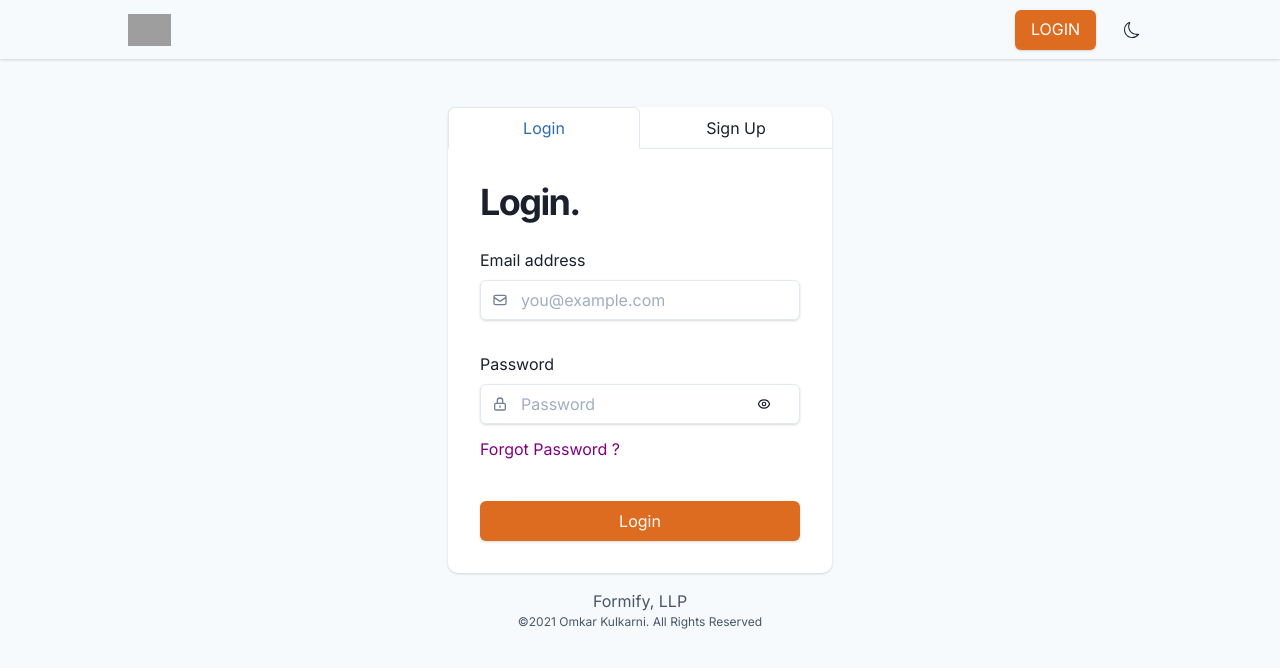
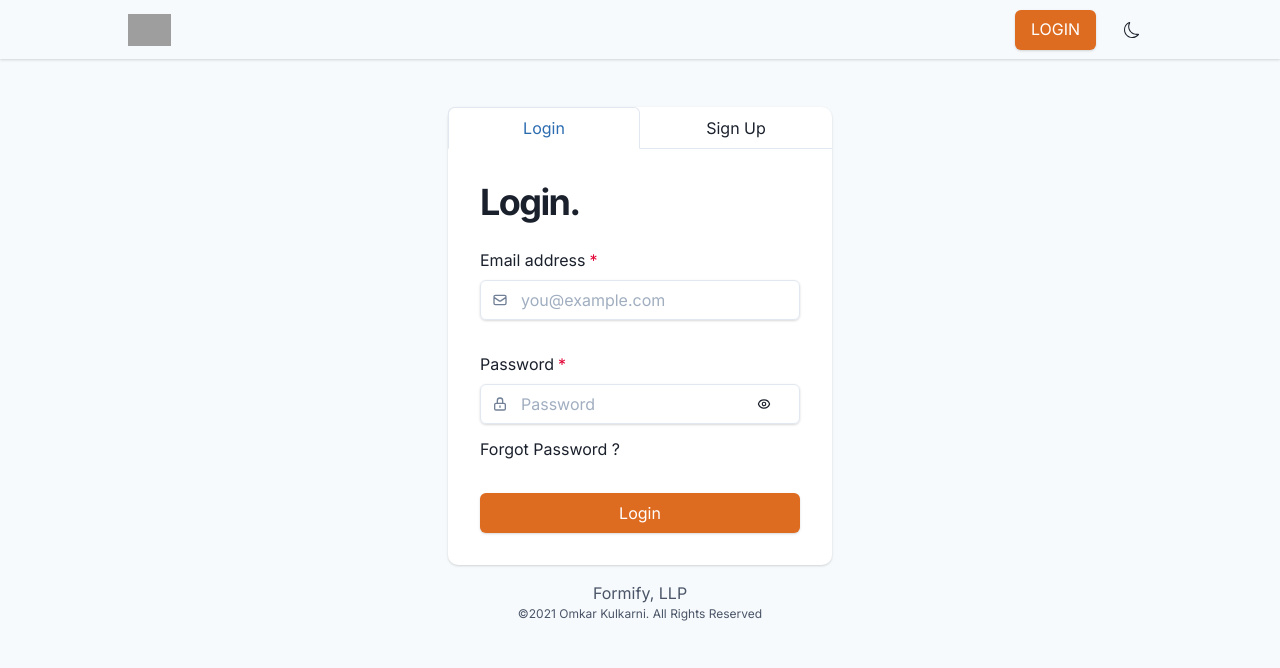
Before and after one commit to OmkarK45/formify, a React (Create React App) app in the folder client/: page /auth in a window 1280 px wide. Shown: the top 668 px of the page. Built offline with nearby package versions, Linux system fonts and the light colour scheme; no server answers; grey boxes are pictures that could not be loaded.

Commit message:
UI Fixes

```diff
--- a/client/src/components/Auth/Login.jsx
+++ b/client/src/components/Auth/Login.jsx
@@ -1,5 +1,5 @@
 import { useState, useContext } from "react"
-import { useHistory, Link } from "react-router-dom"
+import { useHistory, Link as ReactRouterLink } from "react-router-dom"
 import { POST } from "../../utils/network"
 import {
   Input,
@@ -14,6 +14,7 @@ import {
   Icon,
   InputRightElement,
   IconButton,
+  Link,
 } from "@chakra-ui/react"
 import {
   HiOutlineMail,
@@ -82,7 +83,7 @@ const Login = () => {
         <Heading>Login.</Heading>
       </Box>
       <form onSubmit={handleSubmit}>
-        <FormControl marginTop="1.5rem">
+        <FormControl isRequired marginTop="1.5rem">
           <FormLabel htmlFor="email">Email address</FormLabel>
           <InputGroup>
             <InputLeftElement
@@ -102,7 +103,7 @@ const Login = () => {
           </InputGroup>
         </FormControl>
 
-        <FormControl marginTop="2rem">
+        <FormControl isRequired marginTop="2rem">
           <FormLabel htmlFor="password">Password</FormLabel>
           <InputGroup>
             <InputLeftElement
@@ -133,14 +134,16 @@ const Login = () => {
             </InputRightElement>
           </InputGroup>
           <Link
+            as={ReactRouterLink}
             to="/auth/forgotPassword"
-            style={{ marginTop: "0.8rem", display: "block", color: "purple" }}
+            d="block"
+            mt="0.8rem"
           >
             Forgot Password ?
           </Link>
         </FormControl>
         <Button
-          marginTop="2.5rem"
+          marginTop="2rem"
           width="100%"
           marginBottom="1rem"
           type="submit"
```
